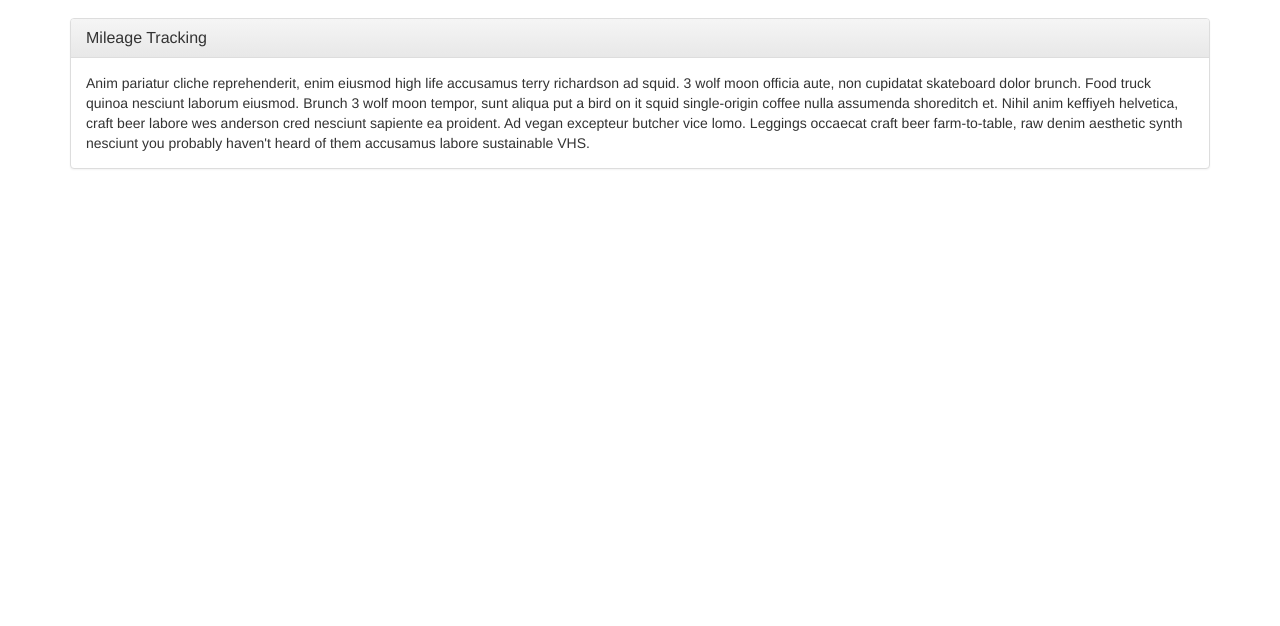
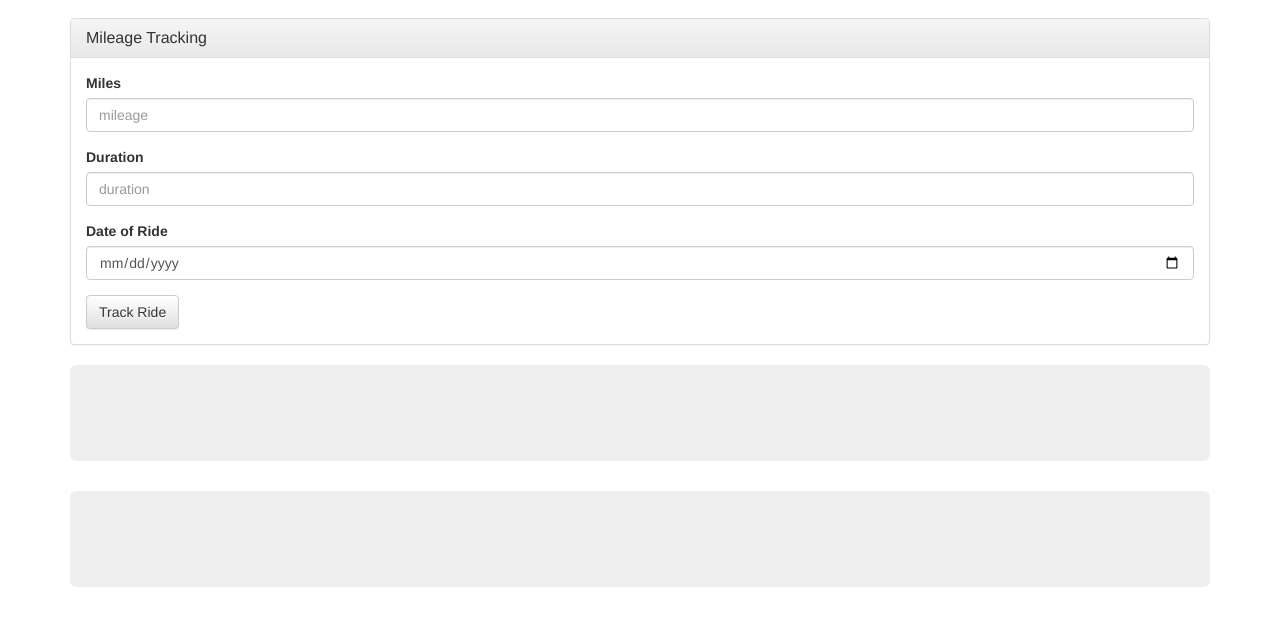
Before and after one commit to calebwelch1/Bike-Tracker, a website: page public/html/index.html in a window 1280 px wide. Shown: the part 54-680 px from the top of the page. Drawn offline with nearby package versions, Linux system fonts and the light colour scheme.

Commit message:
bootstrap

```diff
--- a/public/html/index.html
+++ b/public/html/index.html
@@ -16,7 +16,7 @@
         </div>
       </div>
     </nav>
-    <main class="container">
+    <main class="container mt-4">
       <!-- accordion  -->
       <div
         class="panel-group"
@@ -46,16 +46,39 @@
             aria-labelledby="headingOne"
           >
             <div class="panel-body">
-              Anim pariatur cliche reprehenderit, enim eiusmod high life
-              accusamus terry richardson ad squid. 3 wolf moon officia aute, non
-              cupidatat skateboard dolor brunch. Food truck quinoa nesciunt
-              laborum eiusmod. Brunch 3 wolf moon tempor, sunt aliqua put a bird
-              on it squid single-origin coffee nulla assumenda shoreditch et.
-              Nihil anim keffiyeh helvetica, craft beer labore wes anderson cred
-              nesciunt sapiente ea proident. Ad vegan excepteur butcher vice
-              lomo. Leggings occaecat craft beer farm-to-table, raw denim
-              aesthetic synth nesciunt you probably haven't heard of them
-              accusamus labore sustainable VHS.
+              <!-- FORM  -->
+              <form>
+                <div class="form-group">
+                  <label for="mileageInput">Miles</label>
+                  <input
+                    type="number"
+                    class="form-control"
+                    id="mileageInput"
+                    placeholder="mileage"
+                  />
+                </div>
+                <div class="form-group">
+                  <label for="durationInput">Duration</label>
+                  <input
+                    type="number"
+                    class="form-control"
+                    id="durationInput"
+                    placeholder="duration"
+                  />
+                </div>
+                <div class="form-group">
+                  <label for="date">Date of Ride</label>
+                  <input
+                    type="date"
+                    class="form-control"
+                    id="date"
+                    placeholder="date"
+                  />
+                </div>
+                <button type="submit" class="btn btn-default">
+                  Track Ride
+                </button>
+              </form>
             </div>
           </div>
         </div>
@@ -64,11 +87,20 @@
       <section id="activity-form"></section>
       <!-- graph for mileage -->
       <section id="mileage-graph"></section>
+      <div class="jumbotron mb-5">
+        <!-- put chart here  -->
+        <div id="mileage-highchart"></div>
+      </div>
       <!-- graph for duration -->
-      <section id="duration-graph"></section>
+      <section id="duration-graph">
+        <div class="jumbotron mb-5">
+          <!-- put chart here  -->
+          <div id="duration-highchart"></div>
+        </div>
+      </section>
       <!-- Latest compiled and minified CSS -->
     </main>
-
+    <script src="https://code.highcharts.com/highcharts.js"></script>
     <link
       rel="stylesheet"
       href="https://maxcdn.bootstrapcdn.com/bootstrap/3.3.7/css/bootstrap.min.css"
```
